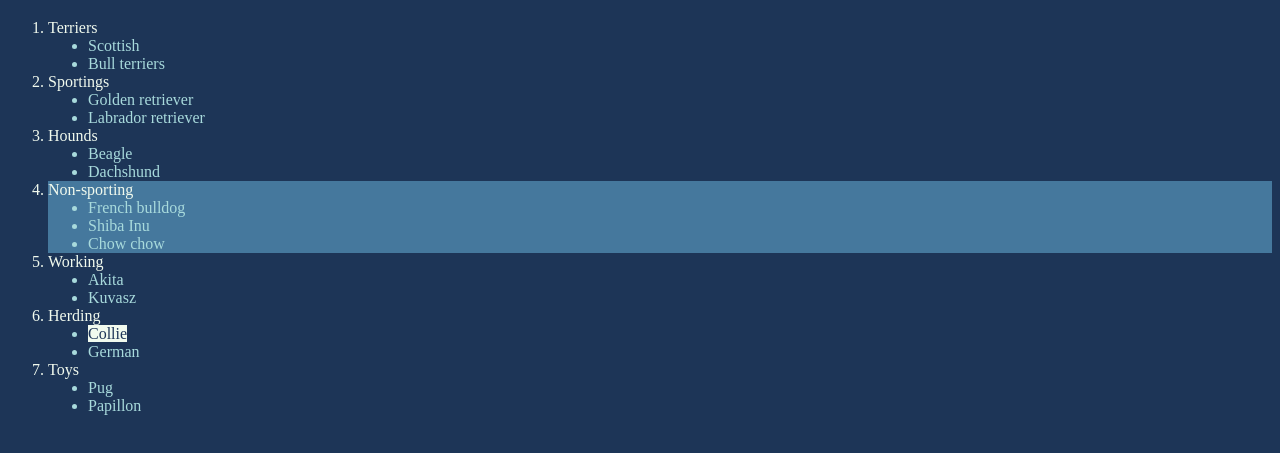
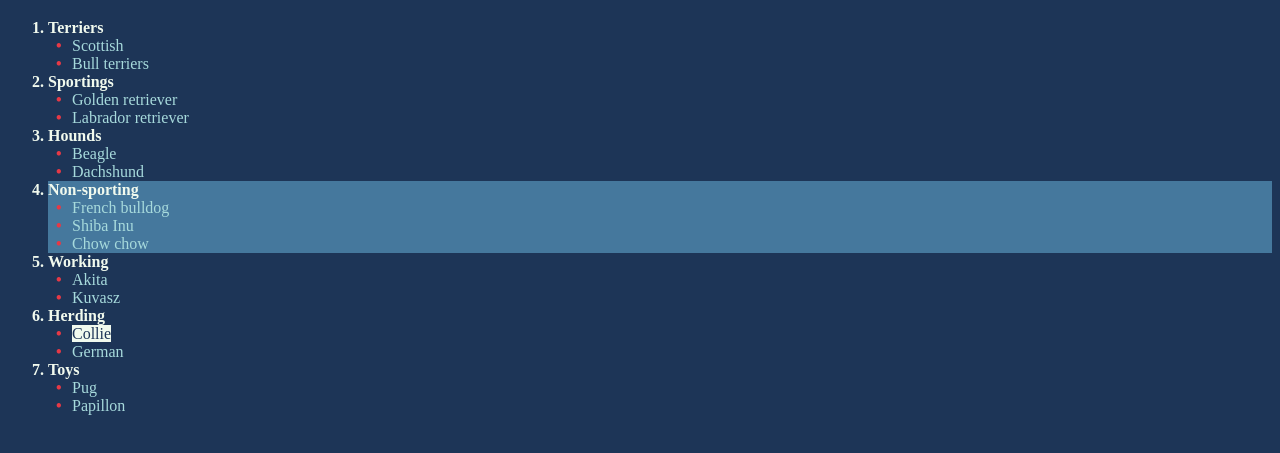
Before and after one commit to GunDumMan/DII_M4_02, a plain HTML site: page index.html in a window 1280 px wide. Shown: the part 61-514 px from the top of the page. Drawn offline with Linux system fonts and the light colour scheme.

Commit message:
nested selector

```diff
--- a/style.css
+++ b/style.css
@@ -7,8 +7,8 @@ h1{
 }
 
 ul{
-    color: #A8DADC;
-    list-style-type: disc;
+    color: #a7dadc;
+    list-style-type: none;
 }
 
 ol{
@@ -23,3 +23,16 @@ ol{
     color: #1D3557;
     background-color: #F1FAEE;
 }
+
+ol>li{
+    font-weight: bold;
+}
+
+ul li::before{
+    content:"\2022";
+    color: #E63946;
+    font-weight: bold;
+    display: inline-block;
+    width:1em;
+    margin-left:-2em;
+}
```
